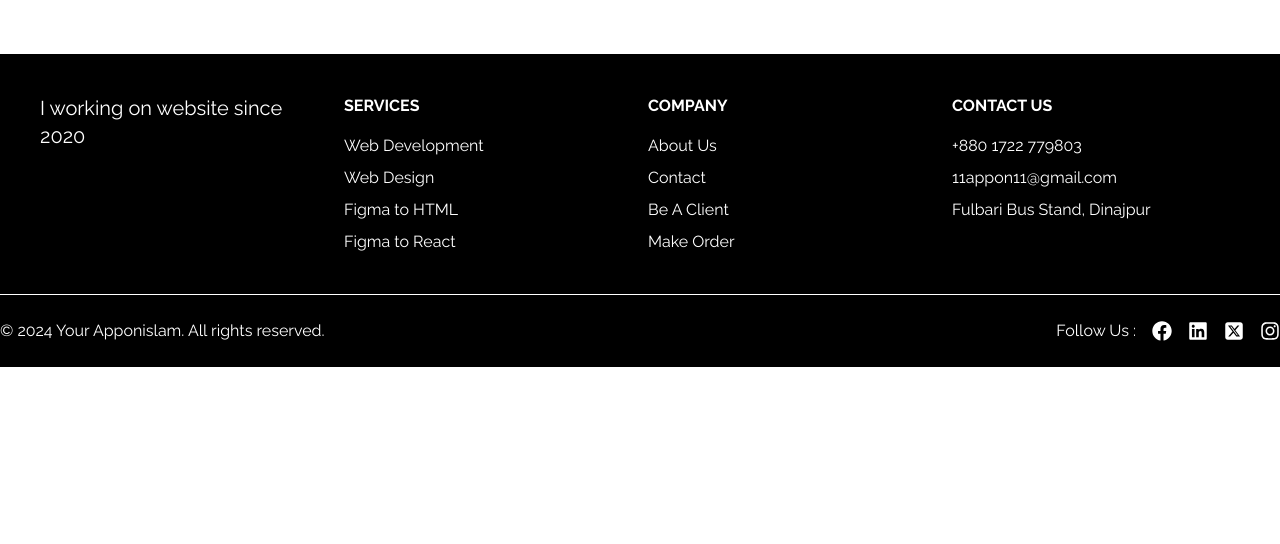
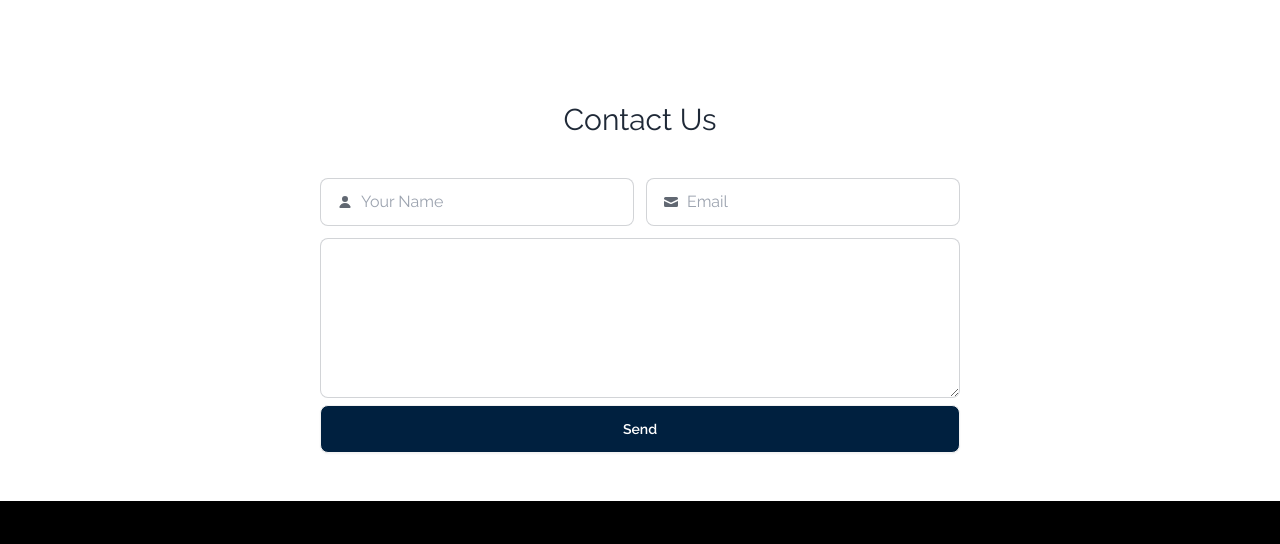
Before and after one commit to apponislam/portfolio, a React (Vite) app: page / in a window 1280 px wide. Shown: the part 1162-1706 px from the top of the page. Before the commit the page ends 1529 px from the top, so only its background shows below. Built offline with nearby package versions, Linux system fonts and the light colour scheme.

Commit message:
contact form added

```diff
--- /dev/null
+++ b/src/Components/Home/Contact.jsx
@@ -0,0 +1,34 @@
+const Contact = () => {
+    return (
+        <div className="mx-auto container">
+            <div className="py-12">
+                <h1 className="text-3xl text-center mb-10">Contact Us</h1>
+                <div className="flex items-center justify-center">
+                    <div className="w-1/2">
+                        <form>
+                            <div className="grid grid-cols-2 gap-3 mb-3">
+                                <label className="input input-bordered flex items-center gap-2">
+                                    <svg xmlns="http://www.w3.org/2000/svg" viewBox="0 0 16 16" fill="currentColor" className="h-4 w-4 opacity-70">
+                                        <path d="M8 8a3 3 0 1 0 0-6 3 3 0 0 0 0 6ZM12.735 14c.618 0 1.093-.561.872-1.139a6.002 6.002 0 0 0-11.215 0c-.22.578.254 1.139.872 1.139h9.47Z" />
+                                    </svg>
+                                    <input type="text" className="grow" placeholder="Your Name" />
+                                </label>
+                                <label className="input input-bordered flex items-center gap-2">
+                                    <svg xmlns="http://www.w3.org/2000/svg" viewBox="0 0 16 16" fill="currentColor" className="h-4 w-4 opacity-70">
+                                        <path d="M2.5 3A1.5 1.5 0 0 0 1 4.5v.793c.026.009.051.02.076.032L7.674 8.51c.206.1.446.1.652 0l6.598-3.185A.755.755 0 0 1 15 5.293V4.5A1.5 1.5 0 0 0 13.5 3h-11Z" />
+                                        <path d="M15 6.954 8.978 9.86a2.25 2.25 0 0 1-1.956 0L1 6.954V11.5A1.5 1.5 0 0 0 2.5 13h11a1.5 1.5 0 0 0 1.5-1.5V6.954Z" />
+                                    </svg>
+                                    <input type="text" className="grow" placeholder="Email" />
+                                </label>
+                            </div>
+                            <textarea className="input input-bordered w-full h-40" name="message" id=""></textarea>
+                            <button className="btn bg-[#00203f] hover:bg-[#00203f] text-white w-full">Send</button>
+                        </form>
+                    </div>
+                </div>
+            </div>
+        </div>
+    );
+};
+
+export default Contact;
--- a/src/Components/Home/Home.jsx
+++ b/src/Components/Home/Home.jsx
@@ -1,4 +1,5 @@
 import Banner from "./Banner";
+import Contact from "./Contact";
 import Experienced from "./Experienced";
 
 const Home = () => {
@@ -6,6 +7,7 @@
         <div>
             <Banner></Banner>
             <Experienced></Experienced>
+            <Contact></Contact>
         </div>
     );
 };
```
